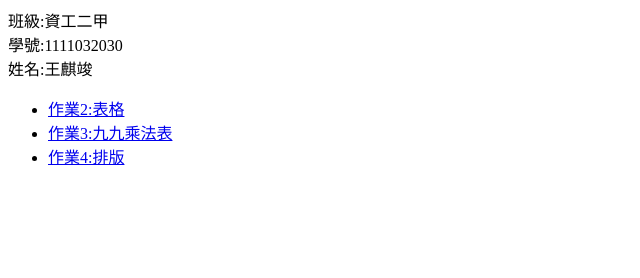
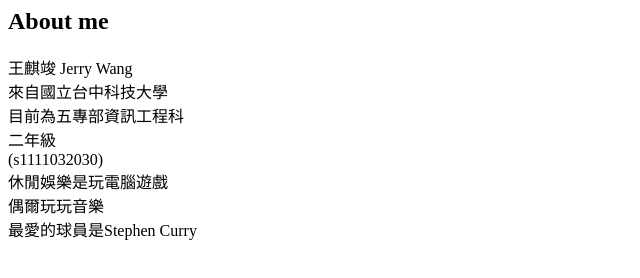
Before and after one commit to Jerrypppppp/600000000, a plain HTML site: page index.html in a window 1280 px wide. Shown: the whole page, without its empty margins (0-640 px from the left). Drawn offline with Linux system fonts and the light colour scheme.

Commit message:
Update index.html

```diff
--- a/index.html
+++ b/index.html
@@ -1,10 +1,18 @@
-班級:資工二甲<br>
-學號:1111032030<br>
-姓名:王麒竣<br>
-<body>
-	<ul>
-		<li><a href=https://jerrypppppp.github.io/789456>作業2:表格</a></li>
-		<li><a href=https://jerrypppppp.github.io/1000.........>作業3:九九乘法表</a></li>
-		<li><a href=https://jerrypppppp.github.io/444444ttt>作業4:排版</a></li>
-	</ul>
-</body>
+<section class="about-section text-center" id="about">
+    <div class="container px-4 px-lg-5">
+        <div class="row gx-4 gx-lg-5 justify-content-center">
+            <div class="col-lg-8">
+                <h2 class="text-white mb-4">About me</h2>
+                <p class="text-white-50">
+                    <div class="text-white-50 chinese_area">
+                       王麒竣 Jerry Wang
+                        <br>
+                        來自國立台中科技大學<br>
+                        目前為五專部資訊工程科<br>
+                        二年級<br>
+                        (s1111032030)<br>
+                        休閒娛樂是玩電腦遊戲<br>
+
+			    偶爾玩玩音樂<br>
+			    最愛的球員是Stephen Curry<br>
+                    </div>
```
